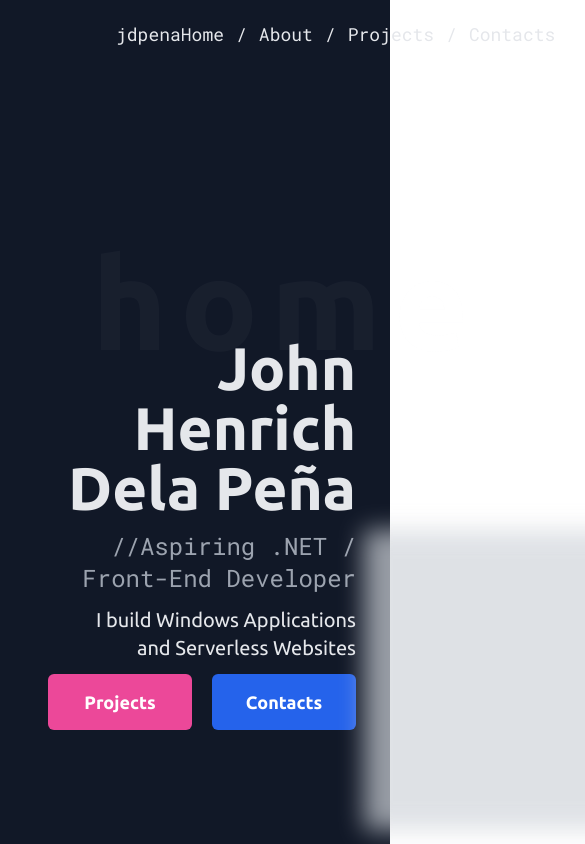
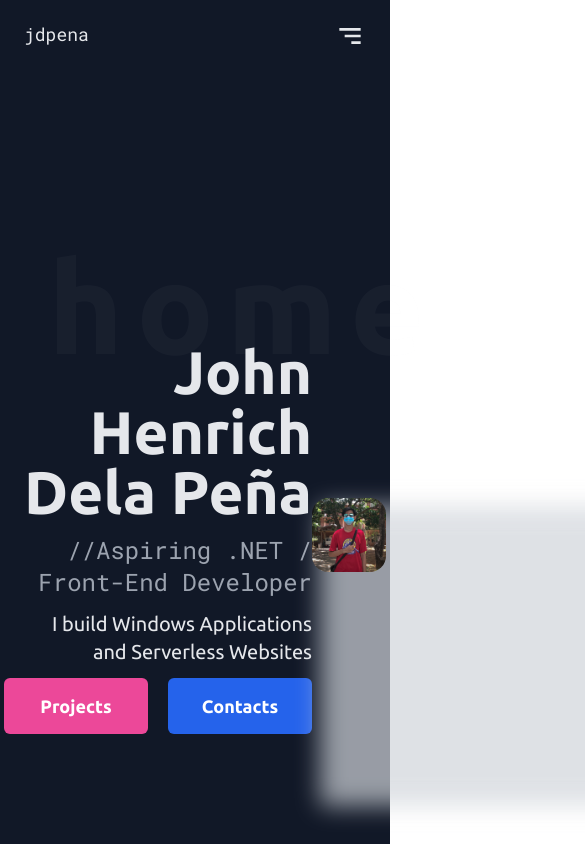
Before and after one commit to jdpena28/portfolio, a Next.js app: page / in a window 390 px wide. Shown: the top 844 px of the page, 585 px wide, since content can reach past the window. Built offline with nearby package versions, Linux system fonts and the light colour scheme.

Commit message:
add media breakpoints for mobile devices

```diff
--- a/components/Navbar.tsx
+++ b/components/Navbar.tsx
@@ -1,6 +1,7 @@
 /** @format */
 import React from 'react'
 import Link from 'next/link'
+import {BiMenuAltRight} from 'react-icons/bi'
 
 const NavLinks: React.FC<NavLinks> = ({ path, title }) => {
 	return (
@@ -13,13 +14,16 @@ const NavLinks: React.FC<NavLinks> = ({ path, title }) => {
 const Navbar: React.FC = () => {
 	return (
 		<nav>
-			<div className='flex justify-between mx-12 text-lg p-5'>
+			<div className='flex justify-between text-lg p-5'>
 				<p>jdpena</p>
-				<div className='flex gap-x-3 font-normal'>
+				<div className='flex gap-x-3 font-normal sm:hidden'>
 					<NavLinks path={'/#home'} title={'Home'} /> /
 					<NavLinks path={'/#about'} title={'About'} /> /
 					<NavLinks path={'/#project'} title={'Projects'} /> /
 					<NavLinks path={'/#contacts'} title={'Contacts'} />
+				</div>
+				<div className='hidden sm:block'>
+					<BiMenuAltRight className='cursor-ponter' size={32} />
 				</div>
 			</div>
 		</nav>
--- a/pages/index.tsx
+++ b/pages/index.tsx
@@ -10,7 +10,7 @@ import Project from '../components/Sections/Project'
 
 const App: React.FC = () => {
 	return (
-		<div className='font-primary text-gray-200 bg-gray-900 mx-12 space-y-11'>
+		<div className='font-primary text-gray-200 bg-gray-900 mx-12 sm:mx-1 space-y-11'>
 			<Navbar />
 			<Home />
 			<About />
--- a/tailwind.config.js
+++ b/tailwind.config.js
@@ -8,6 +8,9 @@ module.exports = {
         primary: "'Roboto Mono', monospace",
         secondary: "'Ubuntu', sans-serif",
       },
+      screens: {
+        sm:{'max':'768px'},
+      }
     },
   },
   variants: {
```
